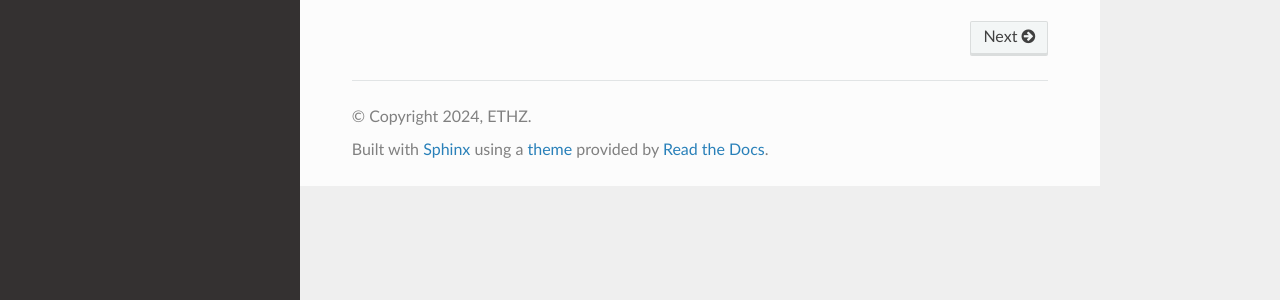
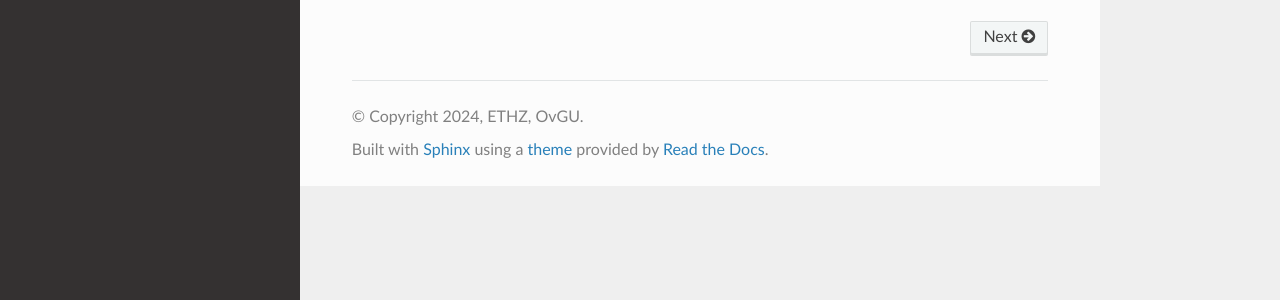
Before and after one commit to scionproto-contrib/scion-applications-docs, a Sphinx documentation site: the page built from docs/source/index.rst, in a window 1280 px wide. Shown: the part 536-836 px from the top of the page. Built offline with Sphinx 7.4.7 and the Read the Docs theme 2.0.0, drawn with Linux system fonts in a browser that asks for light colours; pages that are not in the unit, such as notebooks, are missing from menus.

Commit message:
update copyright

```diff
--- a/docs/source/conf.py
+++ b/docs/source/conf.py
@@ -3,7 +3,7 @@
 # -- Project information
 
 project = 'SCION Applications Documentation'
-copyright = '2024, ETHZ'
+copyright = '2024, ETHZ, OvGU'
 author = 'ETH Zurich'
 
 release = '0.1'
--- a/pyproject.toml
+++ b/pyproject.toml
@@ -3,6 +3,6 @@ requires = ["flit_core >=3.2,<4"]
 build-backend = "flit_core.buildapi"
 
 [project]
-name = "SCION applications documentation"
+name = "SCION applications"
 authors = [{name = "ETH Zürich", email = "jordi.subiranieto@inf.ethz.ch"}]
 dynamic = ["version", "description"]
```
